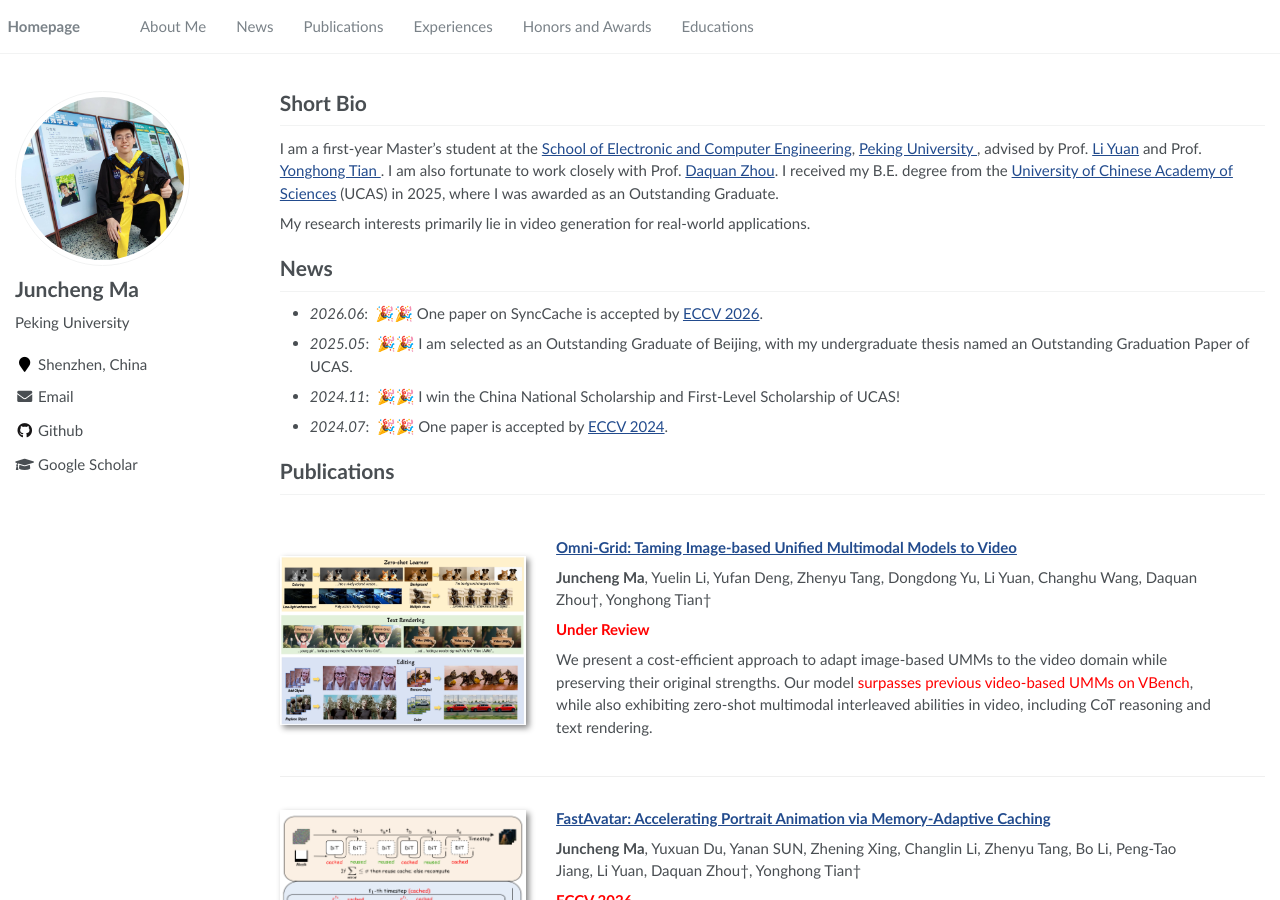
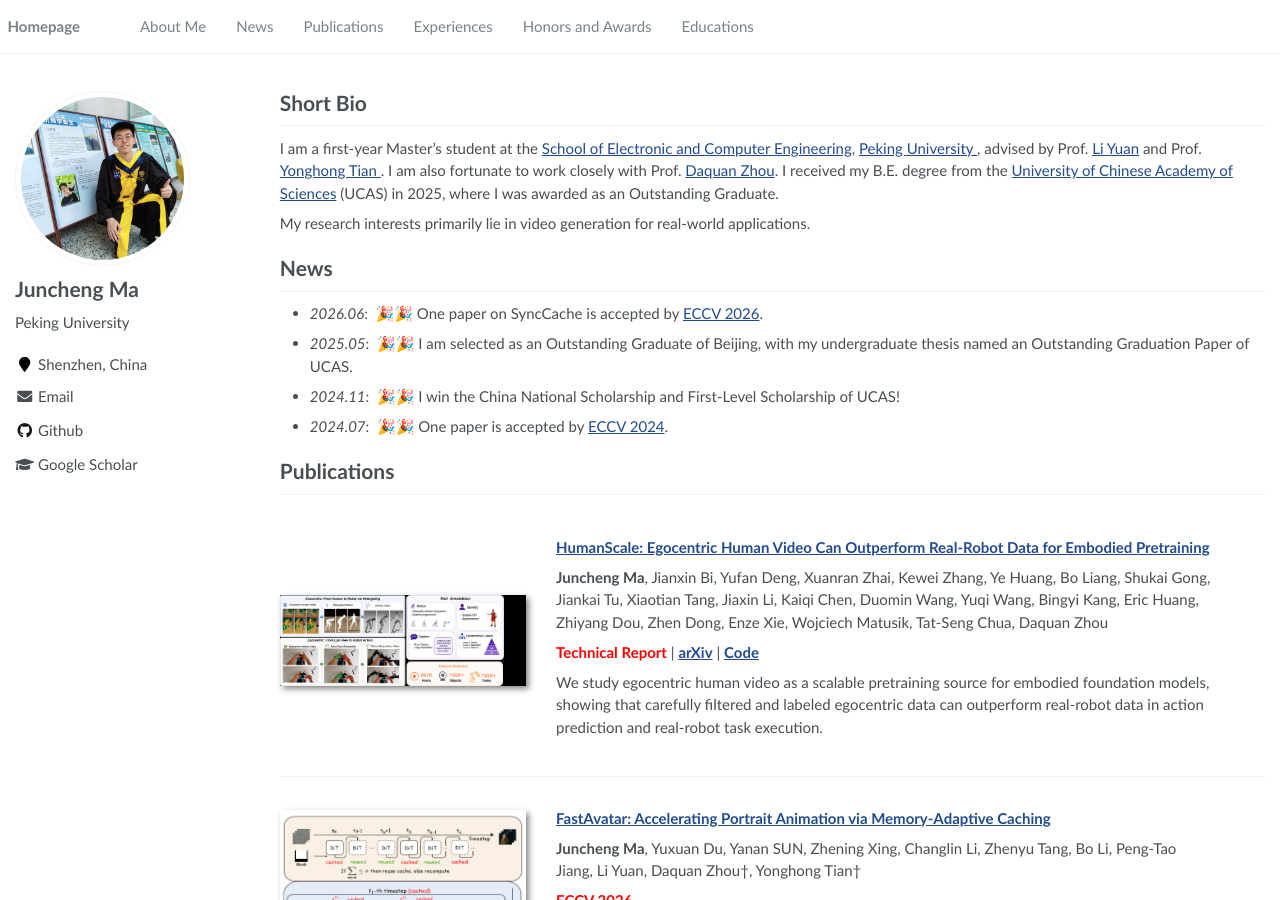
Before and after one commit to ucasmjc/ucasmjc.github.io, a Jekyll site: the page built from _pages/about.md, in a window 1280 px wide and 900 px high. Built offline with Jekyll 4.4.1, drawn with Linux system fonts in a browser that asks for light colours.

Commit message:
Add HumanScale technical report

```diff
--- a/_pages/about.md
+++ b/_pages/about.md
@@ -31,16 +31,16 @@ My research interests primarily lie in video generation for real-world applicati
 
 
 # Publications
-<div class='paper-box'><div class='paper-box-image'><div><div class="badge"></div><img src='images/omnigrid.jpg' alt="sym" width="100%"></div></div>
+<div class='paper-box'><div class='paper-box-image'><div><div class="badge"></div><img src='images/humanscale.jpg' alt="sym" width="100%"></div></div>
 <div class='paper-box-text' markdown="1">
 
-**[Omni-Grid: Taming Image-based Unified Multimodal Models to Video]()**
+**[HumanScale: Egocentric Human Video Can Outperform Real-Robot Data for Embodied Pretraining](https://arxiv.org/abs/2606.20521)**
 
-**Juncheng Ma**, Yuelin Li, Yufan Deng, Zhenyu Tang, Dongdong Yu, Li Yuan, Changhu Wang, Daquan Zhou†, Yonghong Tian†
+**Juncheng Ma**, Jianxin Bi, Yufan Deng, Xuanran Zhai, Kewei Zhang, Ye Huang, Bo Liang, Shukai Gong, Jiankai Tu, Xiaotian Tang, Jiaxin Li, Kaiqi Chen, Duomin Wang, Yuqi Wang, Bingyi Kang, Eric Huang, Zhiyang Dou, Zhen Dong, Enze Xie, Wojciech Matusik, Tat-Seng Chua, Daquan Zhou
 
-<span style="color:red">**Under Review**</span>
+<span style="color:red">**Technical Report**</span> \| [**arXiv**](https://arxiv.org/abs/2606.20521) \| [**Code**](https://github.com/DAGroup-PKU/HumanNet/)
 
-We present a cost-efficient approach to adapt image-based UMMs to the video domain while preserving their original strengths. Our model <span style="color:red">surpasses previous video-based UMMs on VBench</span>, while also exhibiting zero-shot multimodal interleaved abilities in video, including  CoT reasoning and text rendering.
+We study egocentric human video as a scalable pretraining source for embodied foundation models, showing that carefully filtered and labeled egocentric data can outperform real-robot data in action prediction and real-robot task execution.
 
 </div>
 </div>
```
Also changed, not shown: images/humanscale.jpg (added), images/omnigrid.jpg (deleted).
